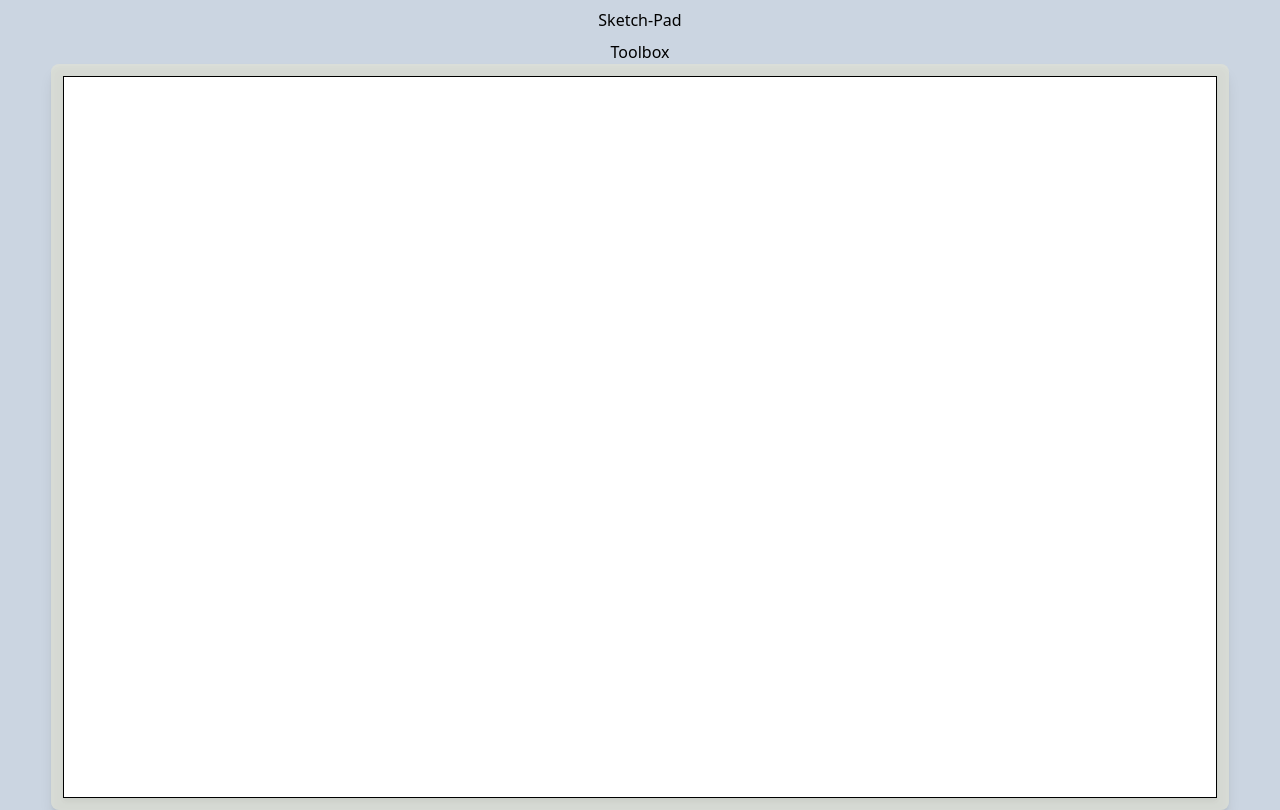
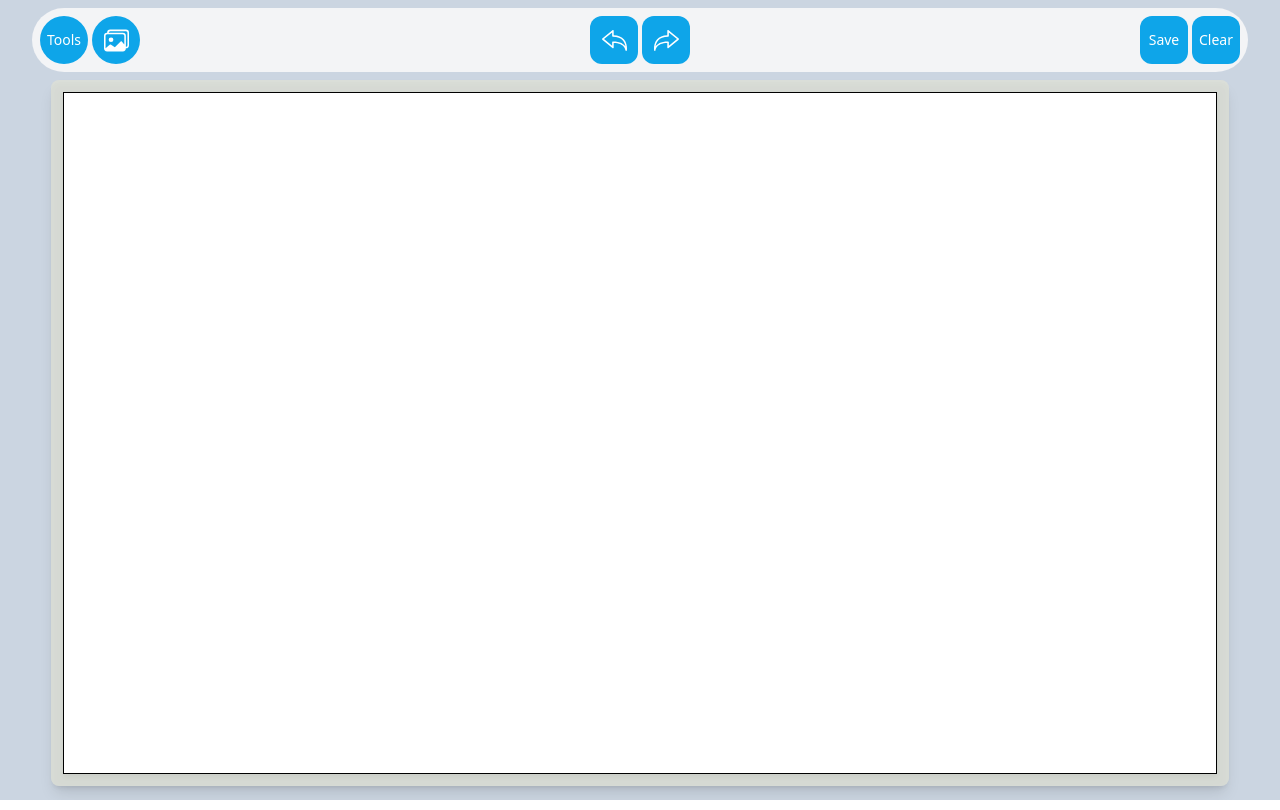
Before and after one commit to nocturnalhum/sketch-diffusion, a Next.js app: page / in a window 1280 px wide. Built offline with nearby package versions, Linux system fonts and the light colour scheme.

Commit message:
Implement Image Upload, Save Image, Clear Image functionality

```diff
--- a/components/Canvas.jsx
+++ b/components/Canvas.jsx
@@ -1,14 +1,14 @@
 import React, { useEffect, useRef, useState } from 'react';
 
-export default function Touchcanvas() {
+export default function Canvas({ canvasRef, contextRef }) {
   const [isDrawing, setIsDrawing] = useState(false);
-  const canvasRef = useRef(null);
-  const contextRef = useRef(null);
+  // const canvasRef = useRef(null);
+  // const contextRef = useRef(null);
 
   useEffect(() => {
     const canvas = canvasRef.current;
     canvas.width = Math.min(window.innerWidth * 0.9, 1500);
-    canvas.height = window.innerHeight * 0.9;
+    canvas.height = window.innerHeight * 0.85;
     const ctx = canvas.getContext('2d');
     ctx.lineCap = 'round';
     ctx.strokeStyle = 'black';
@@ -24,9 +24,9 @@ export default function Touchcanvas() {
     }
     const resize = () => {
       ctx.canvas.width = window.innerWidth * 0.9;
-      ctx.canvas.height = window.innerHeight * 0.9;
+      ctx.canvas.height = window.innerHeight * 0.85;
       ctx.canvas.style.width = `${window.innerWidth * 0.9}px`;
-      ctx.canvas.style.height = `${window.innerHeight * 0.9}px`;
+      ctx.canvas.style.height = `${window.innerHeight * 0.85}px`;
       ctx.lineWidth = 10;
     };
     window.addEventListener('resize', resize);
--- a/components/Toolbox.jsx
+++ b/components/Toolbox.jsx
@@ -1,5 +1,99 @@
-import React from 'react';
+import React, { useRef, useState } from 'react';
+import { BsImages } from 'react-icons/bs';
+import { SlActionUndo, SlActionRedo } from 'react-icons/sl';
+export default function Toolbox({ canvasRef, contextRef }) {
+  const imgRef = useRef(null);
+  const [selectedFiles, setSelectedFiles] = useState([]);
 
-export default function Toolbox() {
-  return <div>Toolbox</div>;
+  const handleClick = (e) => {
+    console.log('Clicked');
+    imgRef.current?.click();
+  };
+
+  const handleFileChange = (e) => {
+    const file = e.target.files[0];
+    const imageUrl = URL.createObjectURL(file);
+    const image = new Image();
+    image.src = imageUrl;
+    console.log('image', image);
+    console.log('width', canvasRef.current);
+    image.onload = () => {
+      const canvas = canvasRef.current;
+      const context = canvas.getContext('2d');
+      const scale =
+        image.naturalWidth > image.naturalHeight
+          ? canvas.height / image.naturalHeight
+          : canvas.width / image.naturalWidth;
+      const imageWidth = image.naturalWidth * scale;
+      const imageHeight = image.naturalHeight * scale;
+      const startX = (canvas.width - imageWidth) / 2;
+      const startY = (canvas.height - imageHeight) / 2;
+      context.drawImage(image, startX, startY, imageWidth, imageHeight);
+    };
+  };
+
+  const savePNG = (e) => {
+    let link = e.currentTarget;
+    link.setAttribute('download', 'canvas.png');
+    let image = canvasRef.current.toDataURL('image/png');
+    link.setAttribute('href', image);
+  };
+
+  const clearCanvas = () => {
+    let canvas = canvasRef.current;
+    let context = canvas.getContext('2d');
+    context.fillStyle = '#FFF'; // Set the background color to white
+    context.fillRect(0, 0, canvas.width, canvas.height);
+    localStorage.removeItem('drawing');
+  };
+
+  return (
+    <div className='flex justify-between items-center w-[calc(100vw*0.95)] md:max-w-[1600px] h-12 md:h-16 rounded-full bg-gray-100 px-2 my-2'>
+      <div className='flex items-center justify-center space-x-1'>
+        <button className='rounded-full bg-sky-500  h-12 w-12 text-white text-sm'>
+          Tools
+        </button>
+        <form
+          action=''
+          // onClick={() => document.querySelector('.input-field').click()}
+          onClick={handleClick}
+          className='flex items-center justify-center h-12 w-12 rounded-full bg-sky-500 text-white cursor-pointer'
+        >
+          <BsImages size={25} />
+          <input
+            type='file'
+            ref={imgRef}
+            onChange={handleFileChange}
+            accept='image/*'
+            className='hidden'
+          />
+        </form>
+      </div>
+      <div className='flex space-x-1'>
+        <button className='flex items-center justify-center rounded-xl bg-sky-500 h-12 w-12 text-white text-sm'>
+          <SlActionUndo size={25} />
+        </button>
+        <button className='flex items-center justify-center rounded-xl bg-sky-500 h-12 w-12 text-white text-sm'>
+          <SlActionRedo size={25} />
+        </button>
+      </div>
+      <div className='flex items-center justify-center space-x-1'>
+        <div className='flex items-center justify-center rounded-xl bg-sky-500 h-12 w-12 text-white text-sm'>
+          <a
+            onClick={savePNG}
+            href='download_link'
+            className='rounded-xl px-2 py-3.5'
+          >
+            Save
+          </a>
+        </div>
+        <button
+          onClick={clearCanvas}
+          className='rounded-xl bg-sky-500  h-12 w-12 text-white text-sm'
+        >
+          Clear
+        </button>
+      </div>
+    </div>
+  );
 }
--- a/package.json
+++ b/package.json
@@ -16,6 +16,7 @@
     "postcss": "8.4.25",
     "react": "18.2.0",
     "react-dom": "18.2.0",
+    "react-icons": "^4.10.1",
     "tailwindcss": "3.3.2"
   }
 }
--- a/pages/index.js
+++ b/pages/index.js
@@ -3,14 +3,16 @@ import Toolbox from '@/components/Toolbox';
 import { useEffect, useRef, useState } from 'react';
 
 export default function Home() {
+  const canvasRef = useRef(null);
+  const contextRef = useRef(null);
   return (
     <main
       className={`flex flex-col items-center min-h-screen bg-slate-300 touch-none`}
     >
-      <h1 className='my-2'>Sketch-Pad</h1>
-      <Toolbox />
+      {/* <h1 className='my-2'>Sketch-Pad</h1> */}
+      <Toolbox canvasRef={canvasRef} contextRef={contextRef} />
       <div className='shadow-lg p-3 rounded-lg bg-amber-100/30 drop-shadow-md'>
-        <Canvas />
+        <Canvas canvasRef={canvasRef} contextRef={contextRef} />
       </div>
     </main>
   );
```
Also changed, not shown: 1 other file (tests, documents, lock files or other folders).
